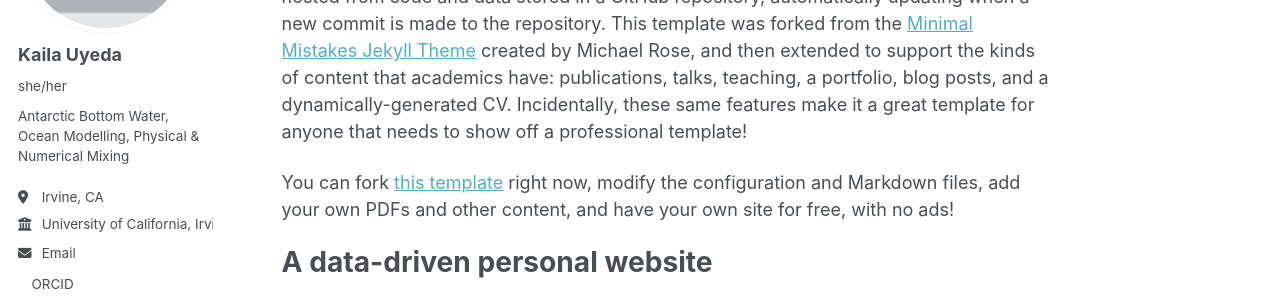
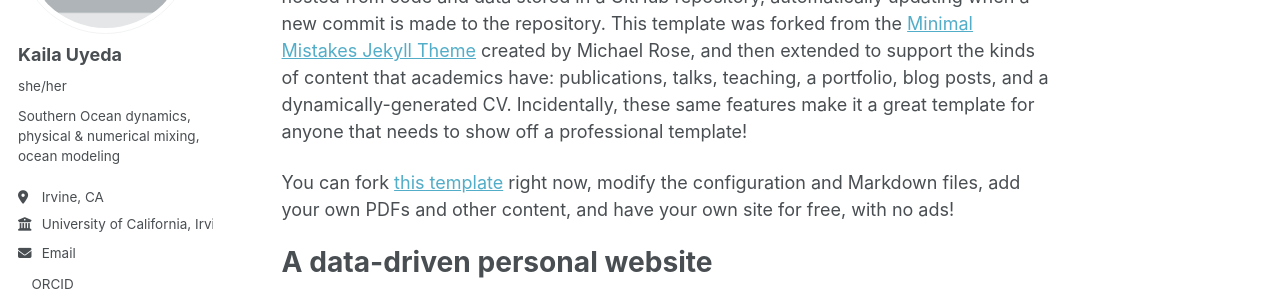
Before and after one commit to kailauyeda/kailauyeda.github.io, a Jekyll site: the page built from _pages/about.md, in a window 1280 px wide. Shown: the part 242-540 px from the top of the page. Built offline with Jekyll 4.4.1, drawn with Linux system fonts in a browser that asks for light colours; a script bundle is joined from its source files by our own code; a style sheet for code colours, icons or effects is not loaded.

Commit message:
Update _config.yml

```diff
--- a/_config.yml
+++ b/_config.yml
@@ -26,7 +26,7 @@ author:
   avatar           : "profile.png"
   name             : "Kaila Uyeda"
   pronouns         : "she/her" # example: "she/her"
-  bio              : "Antarctic Bottom Water, Ocean Modelling, Physical & Numerical Mixing"
+  bio              : "Southern Ocean dynamics, physical & numerical mixing, ocean modeling"
   location         : "Irvine, CA"
   employer         : "University of California, Irvine"
   uri              : # URL
```
